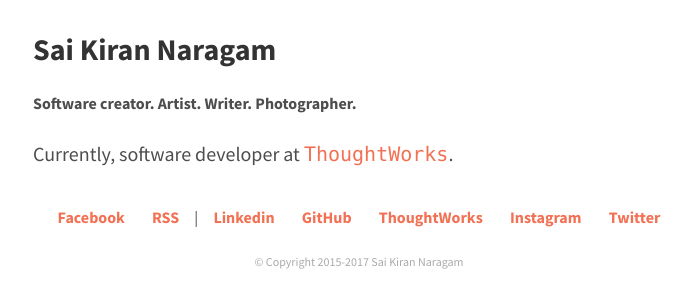
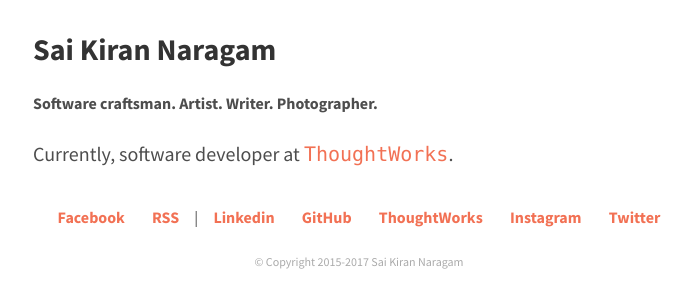
Before and after one commit to nsaikiran/impression, a Jekyll site: the page built from about.md, in a window 1280 px wide. Shown: the part 220-507 px from the top of the page, without its empty margins (281-973 px from the left). Built offline with Jekyll 4.4.1, drawn with Linux system fonts in a browser that asks for light colours.

Commit message:
Change title in `About` page.

```diff
--- a/about.md
+++ b/about.md
@@ -5,6 +5,6 @@
 
 ## Sai Kiran Naragam
 
-##### Software creator. Artist. Writer. Photographer.
+##### Software craftsman. Artist. Writer. Photographer.
 
 Currently, software developer at <a href="https://www.thoughtworks.com">`ThoughtWorks`</a>.
```
